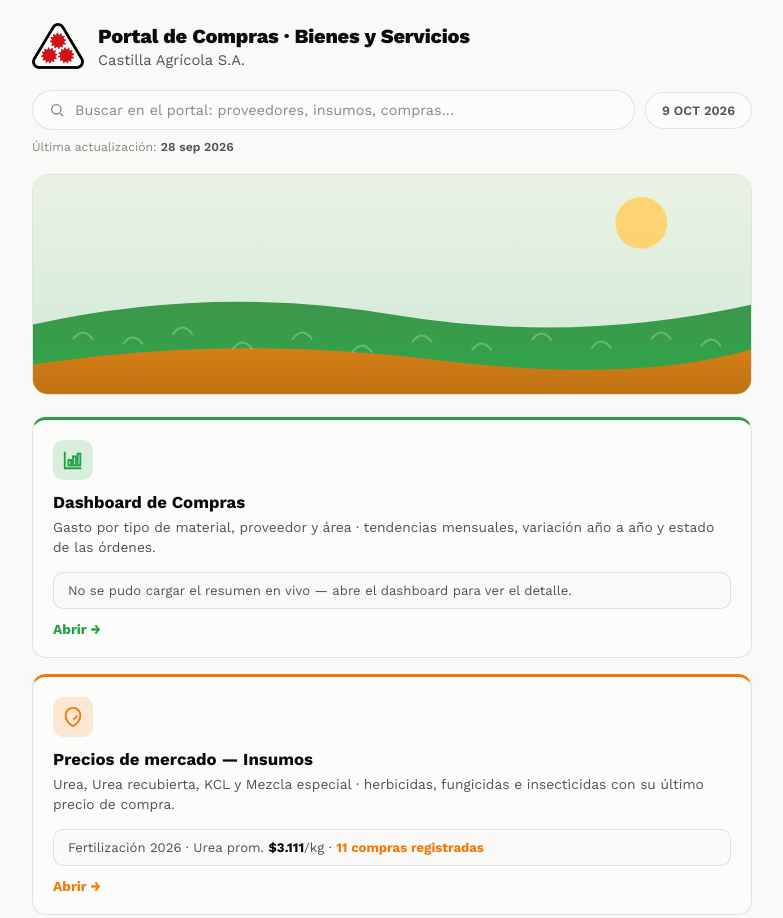
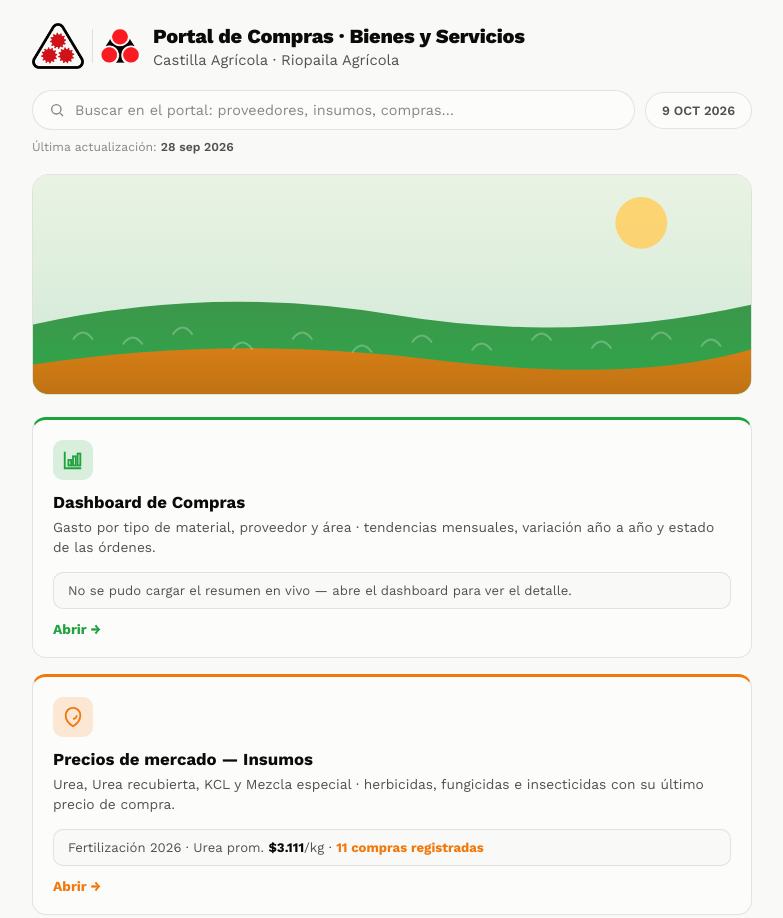
Before and after one commit to d2m5wb77s6-code/Compras-Agricolas, a plain HTML site: page index.html in a window 1280 px wide. Shown: the top 918 px of the page, without its empty margins (248-1031 px from the left). Drawn offline with nearby package versions, Linux system fonts and the light colour scheme; no server answers.

Commit message:
Add files via upload

```diff
--- a/index.html
+++ b/index.html
@@ -34,7 +34,10 @@ body{margin:0; background:var(--bg); color:var(--text-primary); font-family:"Wor
 
 /* header */
 .topbar{display:flex; align-items:center; gap:14px; margin-bottom:18px;}
+.marks{flex-shrink:0; display:flex; align-items:center; gap:8px;}
 .mark{flex-shrink:0; width:52px; height:52px; object-fit:contain;}
+.mark.mark-sm{width:38px; height:38px;}
+.mark-sep{flex-shrink:0; width:1px; height:34px; background:var(--border);}
 .titles h1{font-size:1.25rem; font-weight:800; margin:0; letter-spacing:-0.01em; line-height:1.25;}
 .titles .company{color:var(--text-secondary); font-size:0.92rem; margin-top:2px;}
 
@@ -72,10 +75,14 @@ footer{color:var(--muted); font-size:0.74rem; text-align:center; margin-top:28px
 <div class="wrap">
 
   <div class="topbar">
-    <img class="mark" src="logo-castilla.png" alt="Castilla Agrícola">
+    <div class="marks">
+      <img class="mark" src="logo-castilla.png" alt="Castilla Agrícola">
+      <div class="mark-sep"></div>
+      <img class="mark mark-sm" src="logo-riopaila.png" alt="Riopaila Agrícola">
+    </div>
     <div class="titles">
       <h1>Portal de Compras · Bienes y Servicios</h1>
-      <div class="company">Castilla Agrícola S.A.</div>
+      <div class="company">Castilla Agrícola · Riopaila Agrícola</div>
     </div>
   </div>
 
```
Also changed, not shown: logo-riopaila.png (added).
